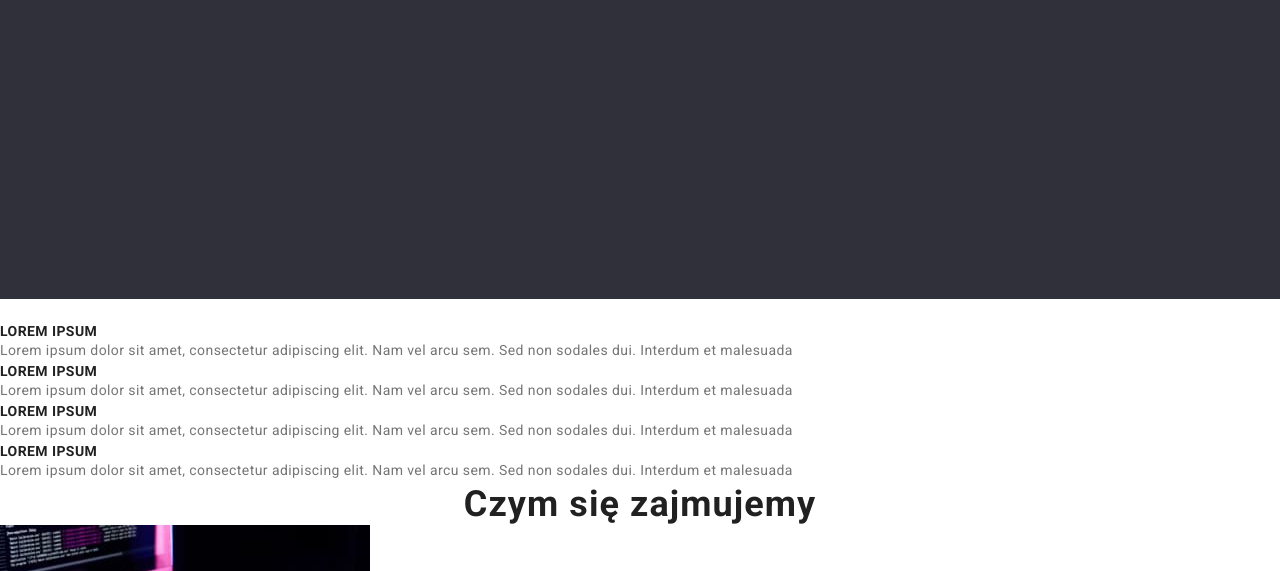
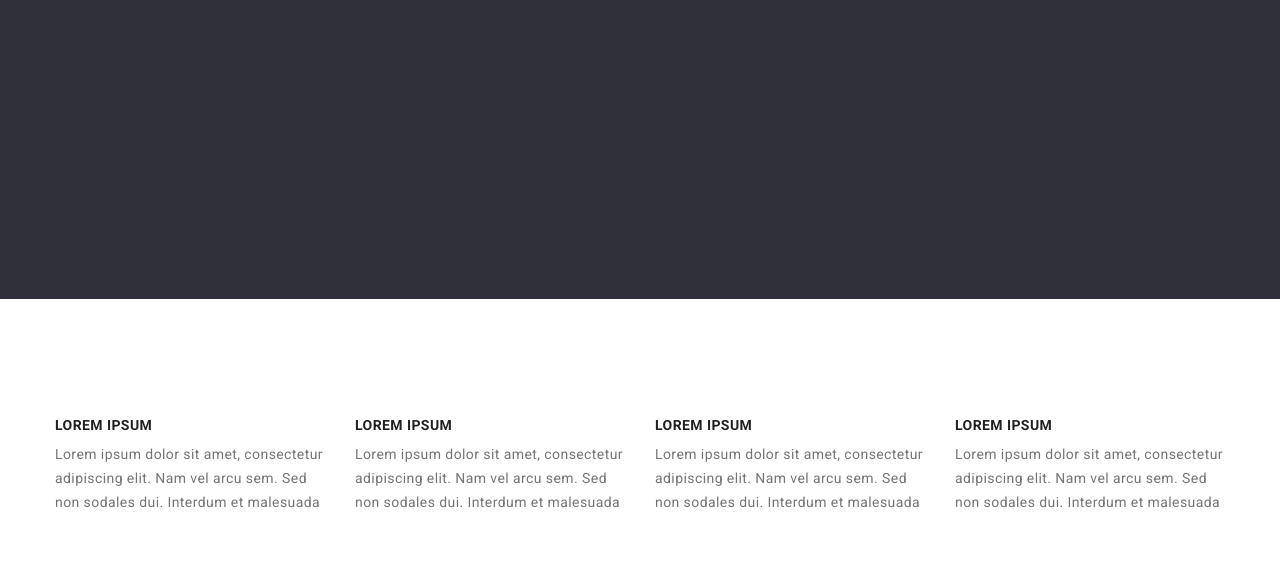
Before and after one commit to MonikaJablonska/goit-markup-hw-03, a plain HTML site: page index.html in a window 1280 px wide. Shown: the part 381-952 px from the top of the page. Drawn offline with nearby package versions, Linux system fonts and the light colour scheme.

Commit message:
feat(our strength): positioning

```diff
--- a/css/styles.css
+++ b/css/styles.css
@@ -8,8 +8,7 @@
   --light-color: #fff;
   --logo-text-color: #000;
   --accent: #2196f3;
-  --border-bottom-color: #ececec
-
+  --border-bottom-color: #ececec;
 }
 
 body {
@@ -104,6 +103,28 @@ img {
   text-transform: uppercase;
 }
 
+/* Our strengths */
+.list-our-strengths {
+  display: flex;
+}
+
+.container-our-strength {
+  padding-top: 94px;
+  padding-bottom: 94px;
+}
+
+.list-item-our-strengths-margin:not(:last-of-type) {
+  margin-right: 30px;
+}
+
+.our-strength-header-4 {
+  margin-bottom: 10px;
+  font-size: 14px;
+  line-height: 1.143;
+  letter-spacing: 0.03em;
+  color: var(--secondary-text-color);
+}
+
 .our-team {
   padding: 75px;
   background-color: var(--light-background-color);
@@ -153,13 +174,6 @@ img {
   font-weight: 700;
   line-height: 2;
   letter-spacing: 0.06em;
-}
-
-.header-4 {
-  font-size: 14px;
-  line-height: 1.143;
-  letter-spacing: 0.03em;
-  color: var(--secondary-text-color);
 }
 
 .link {
--- a/index.html
+++ b/index.html
@@ -59,37 +59,39 @@
       <!-- Our strengths -->
 
       <section>
+        <div class="container container-our-strength">
           <h2>&nbsp;</h2>
-        <ul class="list">
-          <li>
-            <h4 class="header-4">LOREM IPSUM</h4>
+          <ul class="list list-our-strengths">
+            <li class="list-item-our-strengths-margin">
+              <h4 class="our-strength-header-4">LOREM IPSUM</h4>
               <p class="strength-text">
                 Lorem ipsum dolor sit amet, consectetur adipiscing elit. Nam vel
                 arcu sem. Sed non sodales dui. Interdum et malesuada
               </p>
             </li>
-          <li>
-            <h4 class="header-4">LOREM IPSUM</h4>
+            <li class="list-item-our-strengths-margin">
+              <h4 class="our-strength-header-4">LOREM IPSUM</h4>
               <p class="strength-text">
                 Lorem ipsum dolor sit amet, consectetur adipiscing elit. Nam vel
                 arcu sem. Sed non sodales dui. Interdum et malesuada
               </p>
             </li>
-          <li>
-            <h4 class="header-4">LOREM IPSUM</h4>
+            <li class="list-item-our-strengths-margin">
+              <h4 class="our-strength-header-4">LOREM IPSUM</h4>
               <p class="strength-text">
                 Lorem ipsum dolor sit amet, consectetur adipiscing elit. Nam vel
                 arcu sem. Sed non sodales dui. Interdum et malesuada
               </p>
             </li>
-          <li>
-            <h4 class="header-4">LOREM IPSUM</h4>
+            <li class="list-item-our-strengths-margin">
+              <h4 class="our-strength-header-4">LOREM IPSUM</h4>
               <p class="strength-text">
                 Lorem ipsum dolor sit amet, consectetur adipiscing elit. Nam vel
                 arcu sem. Sed non sodales dui. Interdum et malesuada
               </p>
             </li>
           </ul>
+        </div>
       </section>
 
       <!-- What we do -->
```
Lines whose indentation alone changed are shown as unchanged.
